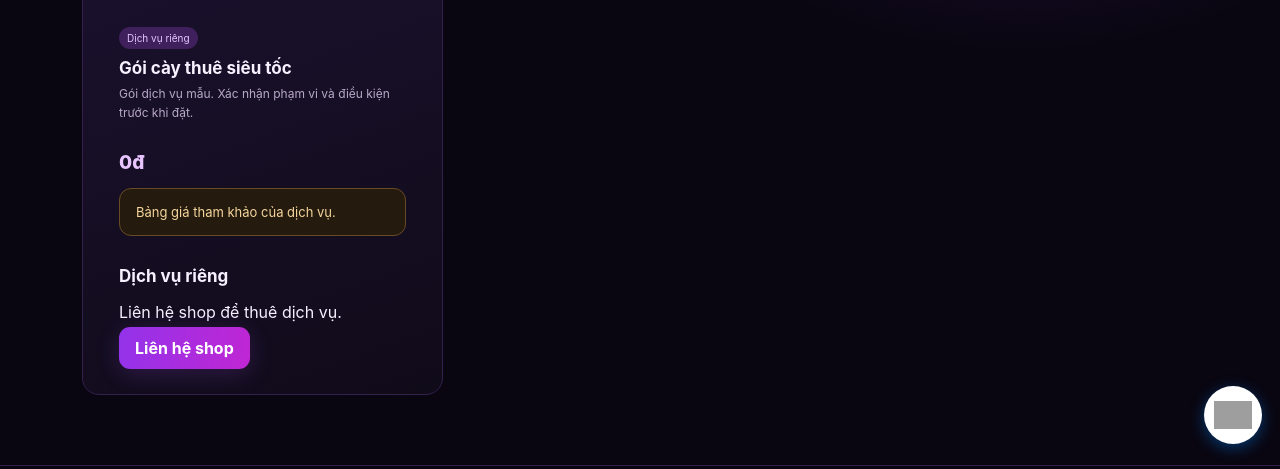
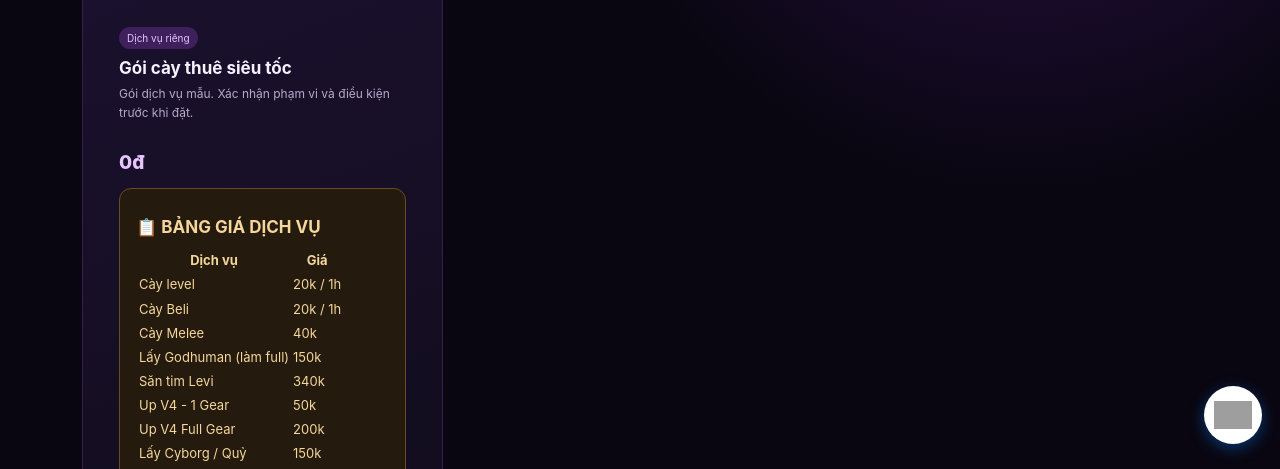
Before and after one commit to hoanglong12-313/shop-blox, a plain HTML site: page index.html in a window 1280 px wide. Both pictures are taken after a click on the button "Chọn". Shown: the part 331-800 px from the top of the page. Drawn offline with Linux system fonts and the light colour scheme; grey boxes are pictures that could not be loaded.

Commit message:
Add service price table to index.html
Added a service price table with various offerings and their costs.

```diff
--- a/index.html
+++ b/index.html
@@ -197,7 +197,22 @@ function openServicePicker(serviceId){
         <div class="price">${money(service.price)}</div>
 
         <div class="notice">
-          Bảng giá tham khảo của dịch vụ.
+            <h3>📋 BẢNG GIÁ DỊCH VỤ</h3>
+
+  <table>
+    <tr><th>Dịch vụ</th><th>Giá</th></tr>
+    <tr><td>Cày level</td><td>20k / 1h</td></tr>
+    <tr><td>Cày Beli</td><td>20k / 1h</td></tr>
+    <tr><td>Cày Melee</td><td>40k</td></tr>
+    <tr><td>Lấy Godhuman (làm full)</td><td>150k</td></tr>
+    <tr><td>Săn tim Levi</td><td>340k</td></tr>
+    <tr><td>Up V4 - 1 Gear</td><td>50k</td></tr>
+    <tr><td>Up V4 Full Gear</td><td>200k</td></tr>
+    <tr><td>Lấy Cyborg / Quỷ</td><td>150k</td></tr>
+    <tr><td>Up tộc V1-V3</td><td>30k</td></tr>
+  </table>
+
+  <p>💬 Liên hệ shop để thuê dịch vụ</p>
         </div>
 
         <h3>Dịch vụ riêng</h3>
```
